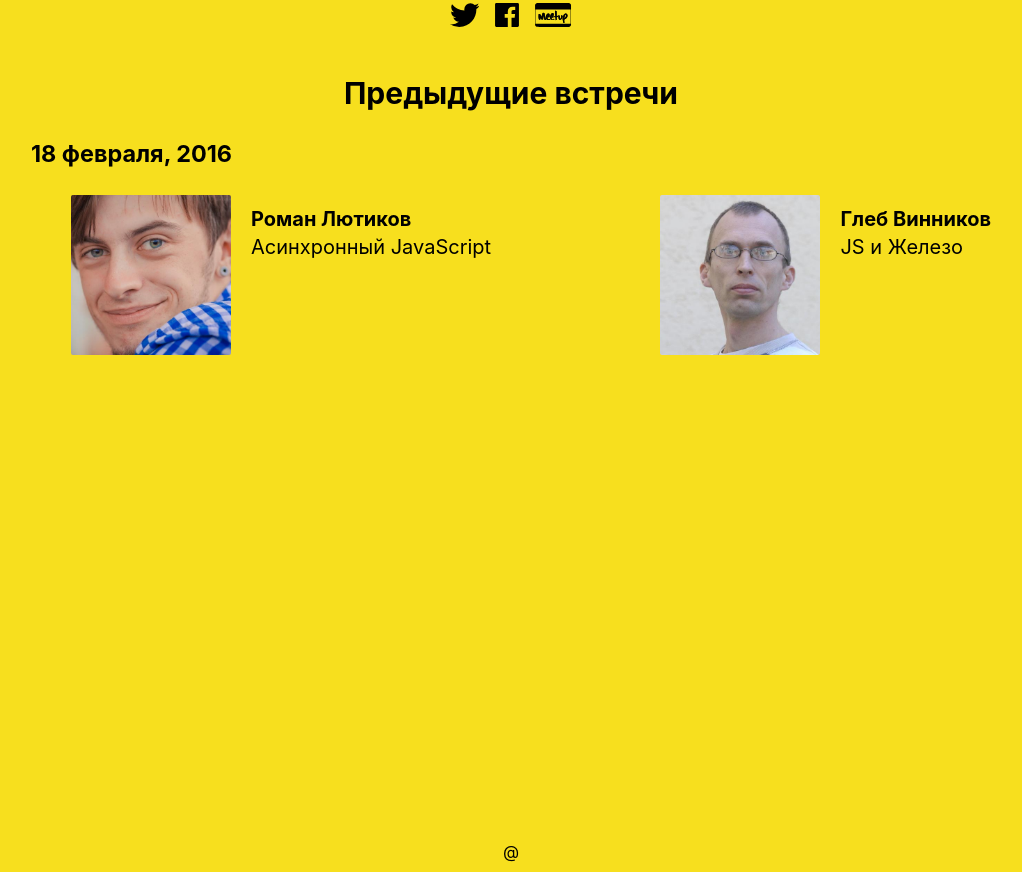
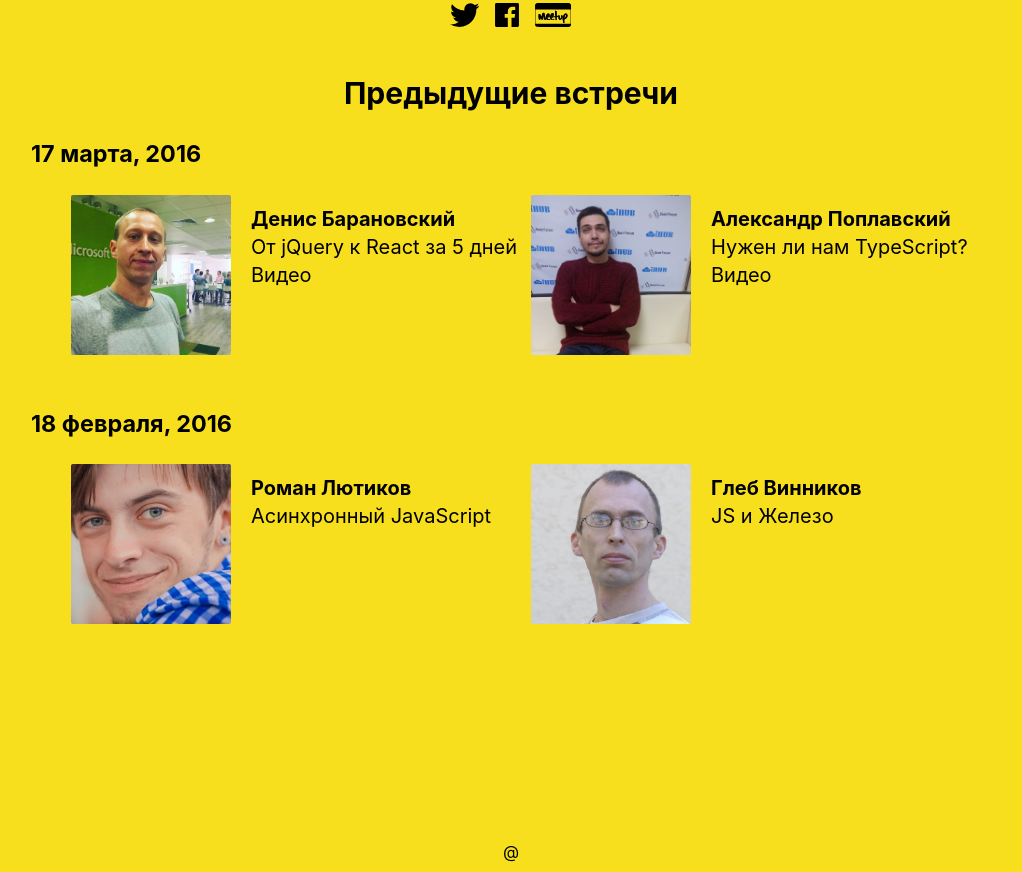
Before and after one commit to roman01la/chernihivjs.org.ua, a website: page src/index.html in a window 1280 px wide. Shown: the part 1536-2408 px from the top of the page, without its empty margins (129-1151 px from the left). Drawn offline with Linux system fonts and the light colour scheme.

Commit message:
add event March 17, 2016

```diff
--- a/src/index.html
+++ b/src/index.html
@@ -45,6 +45,34 @@
       <h2 class="heading" id="events">Предыдущие встречи</h2>
 
       <ul class="event-list list">
+
+        <li>
+          <div class="event-block">
+            <h3>17 марта, 2016</h3>
+            <ul class="speakers-list list">
+
+              <li class="speaker">
+                <img class="speaker-img" src="/pictures/denis-baranovsky.jpg" alt="Денис Барановский" />
+                <span class="column">
+                  <a href="https://www.facebook.com/baranovsky"><strong>Денис Барановский</strong></a>
+                  <a href="https://docs.google.com/presentation/d/1W39RyHv0qM4V-wm5hJEpXcLSU1MhaRyleU_GluRBQkk/edit#slide=id.p">От jQuery к React за 5 дней</a>
+                  <a href="https://www.youtube.com/watch?v=2b6Zvkw25Lk">Видео</a>
+                </span>
+              </li>
+
+              <li class="speaker">
+                <img class="speaker-img" src="/pictures/alex-poplavsky.jpg" alt="Александр Поплавский" />
+                <span class="column">
+                  <a href="https://www.facebook.com/olexandr.poplavskyi"><strong>Александр Поплавский</strong></a>
+                  <a href="https://docs.google.com/presentation/d/1xowVgOBhR1cgtTLvn6DyrwM26Equtgo37Tf8WB57dko/edit#slide=id.p">Нужен ли нам TypeScript?</a>
+                  <a href="https://www.youtube.com/watch?v=J-TrcPD7ZFI">Видео</a>
+                </span>
+              </li>
+
+            </ul>
+          </div>
+        </li>
+
         <li>
           <div class="event-block">
             <h3>18 февраля, 2016</h3>
@@ -69,6 +97,7 @@
             </ul>
           </div>
         </li>
+
       </ul>
 
     </section>
--- a/src/styles/main.css
+++ b/src/styles/main.css
@@ -86,13 +86,19 @@ h1 {
   padding: 0 0 0 40px;
   margin: 20px 0 0;
   display: flex;
-  justify-content: space-between;
   flex-wrap: wrap;
 }
 .speaker {
   display: flex;
+  flex: 1;
   flex-wrap: wrap-reverse;
   margin: 0 0 30px;
+}
+.speaker:first-child {
+  align-self: flex-start;
+}
+.speaker:last-child {
+  align-self: flex-end;
 }
 .speaker-img {
   border-radius: 2px;
```
Also changed, not shown: src/pictures/alex-poplavsky.jpg (added), src/pictures/denis-baranovsky.jpg (added).
